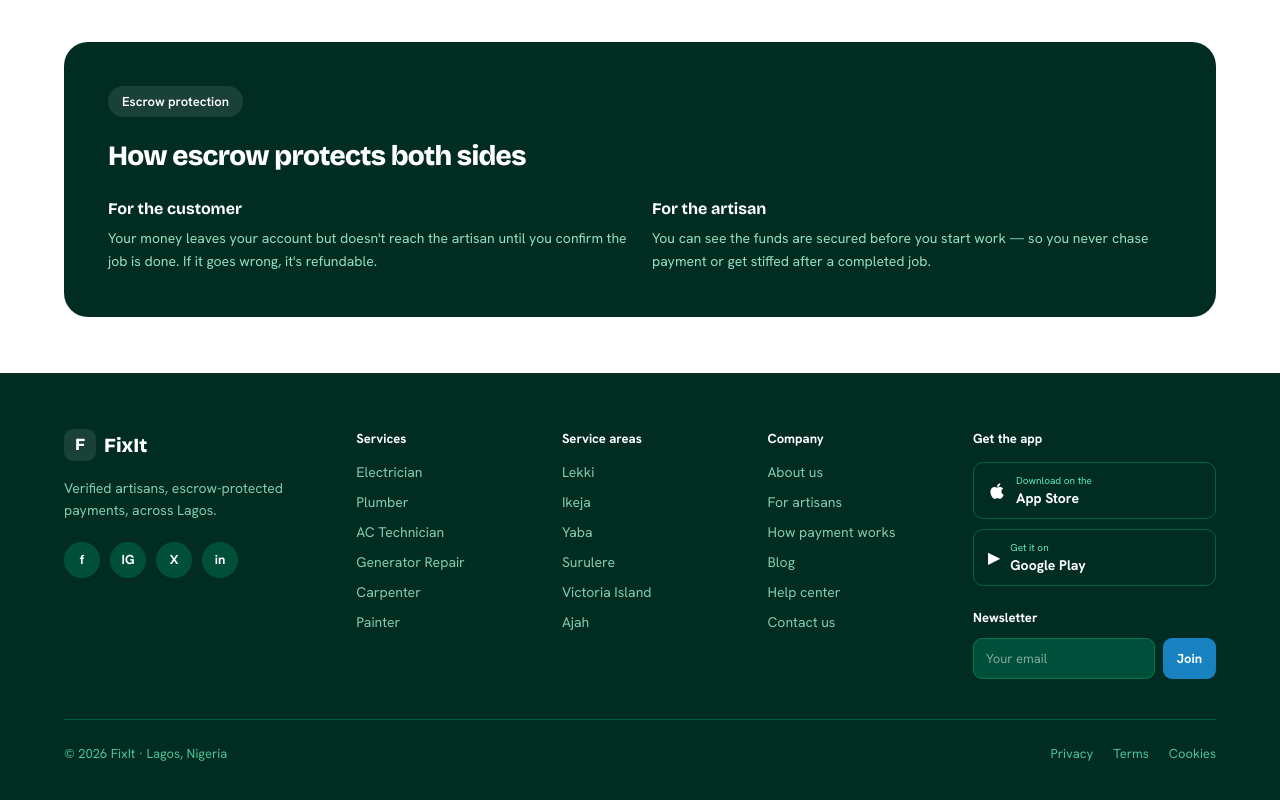
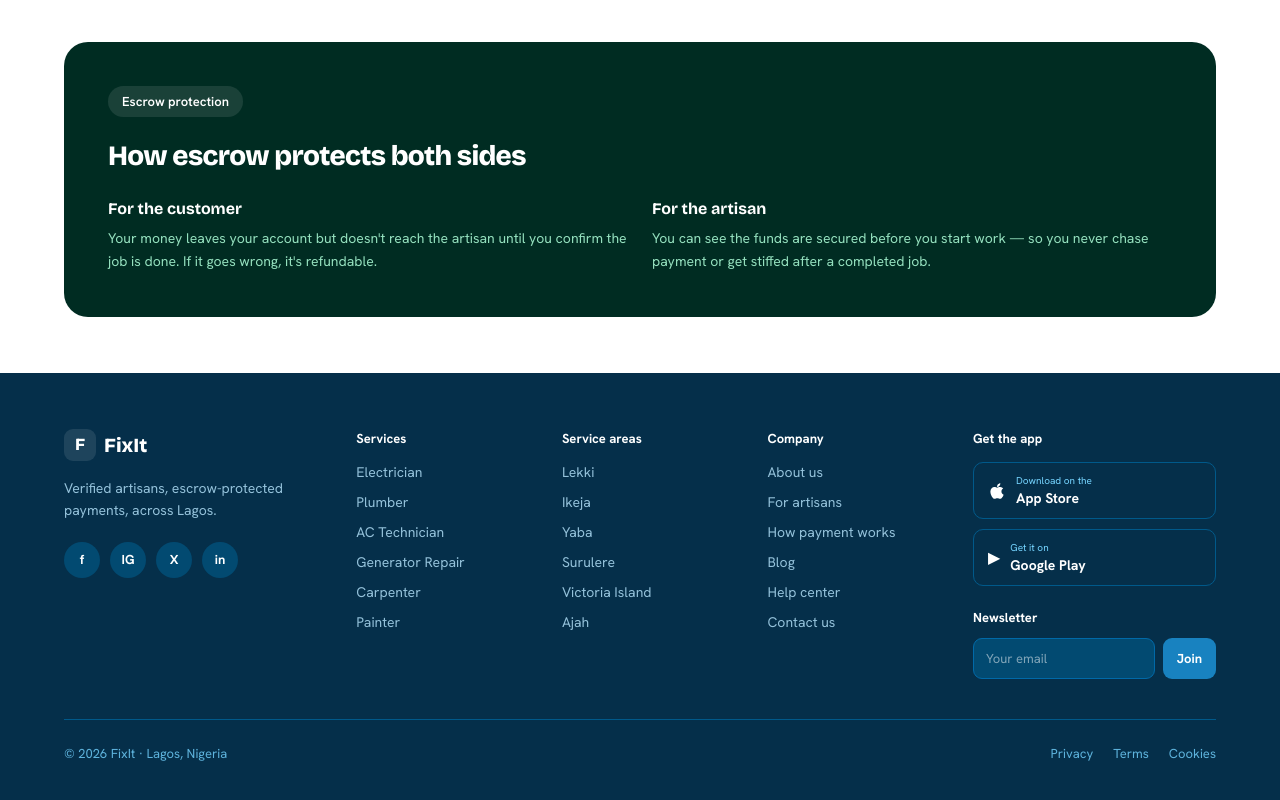
Before and after one commit to samuel12-dot/FixIt, a Next.js app in the folder frontend/: page /how-it-works in a window 1280 px wide. Shown: the part 1713-2513 px from the top of the page. Built offline with nearby package versions, Linux system fonts and the light colour scheme; no server answers.

Commit message:
Update Footer dark background and links to blue palette
Replaces the emerald dark-navy treatment (background, borders, social
icons, newsletter input, app store badges) with the sky palette to
match the new blue brand color.

```diff
--- a/frontend/src/components/layout/Footer.tsx
+++ b/frontend/src/components/layout/Footer.tsx
@@ -33,7 +33,7 @@ export function Footer() {
   }
 
   return (
-    <footer className="bg-emerald-950 text-white">
+    <footer className="bg-sky-950 text-white">
       <Container className="py-14">
         <div className="grid grid-cols-2 gap-8 lg:grid-cols-[1.5fr_1fr_1fr_1fr_1.4fr] mb-10">
           <div className="col-span-2 lg:col-span-1">
@@ -43,7 +43,7 @@ export function Footer() {
               </span>
               <span className="font-display text-[20px] font-extrabold">FixIt</span>
             </div>
-            <p className="text-sm text-emerald-200/80 leading-relaxed max-w-[220px] mb-5">
+            <p className="text-sm text-sky-200/80 leading-relaxed max-w-[220px] mb-5">
               Verified artisans, escrow-protected payments, across Lagos.
             </p>
             <div className="flex gap-2.5">
@@ -51,7 +51,7 @@ export function Footer() {
                 <button
                   key={s.name}
                   aria-label={s.name}
-                  className="flex h-9 w-9 items-center justify-center rounded-full bg-emerald-900 text-[13px] font-bold text-white hover:bg-emerald-800"
+                  className="flex h-9 w-9 items-center justify-center rounded-full bg-sky-900 text-[13px] font-bold text-white hover:bg-sky-800"
                 >
                   {s.label}
                 </button>
@@ -61,7 +61,7 @@ export function Footer() {
 
           <div>
             <div className="text-[13px] font-bold mb-3.5">Services</div>
-            <div className="flex flex-col gap-2.5 text-sm text-emerald-200/80">
+            <div className="flex flex-col gap-2.5 text-sm text-sky-200/80">
               {CATEGORY_LIST.map((c) => (
                 <Link key={c.slug} href={`/search?category=${c.slug}`} className="hover:text-white">
                   {c.label}
@@ -72,7 +72,7 @@ export function Footer() {
 
           <div>
             <div className="text-[13px] font-bold mb-3.5">Service areas</div>
-            <div className="flex flex-col gap-2.5 text-sm text-emerald-200/80">
+            <div className="flex flex-col gap-2.5 text-sm text-sky-200/80">
               {LAGOS_AREAS.map((a) => (
                 <Link key={a} href={`/search?area=${a}`} className="hover:text-white">
                   {a}
@@ -83,7 +83,7 @@ export function Footer() {
 
           <div>
             <div className="text-[13px] font-bold mb-3.5">Company</div>
-            <div className="flex flex-col gap-2.5 text-sm text-emerald-200/80">
+            <div className="flex flex-col gap-2.5 text-sm text-sky-200/80">
               <Link href="/about" className="hover:text-white">
                 About us
               </Link>
@@ -108,19 +108,19 @@ export function Footer() {
           <div>
             <div className="text-[13px] font-bold mb-3.5">Get the app</div>
             <div className="flex flex-col gap-2.5 mb-5.5">
-              <button className="flex items-center gap-2.5 rounded-[10px] border border-emerald-800 px-3.5 py-2.5 text-left hover:border-emerald-600">
+              <button className="flex items-center gap-2.5 rounded-[10px] border border-sky-800 px-3.5 py-2.5 text-left hover:border-sky-600">
                 <svg viewBox="0 0 384 512" className="h-4.5 w-4.5 fill-white" aria-hidden="true">
                   <path d="M318.7 268.7c-.2-36.7 16.4-64.4 50-84.8-18.8-26.9-47.2-41.7-84.7-44.6-35.5-2.8-74.3 20.7-88.5 20.7-15 0-49.4-19.7-76.4-19.7C63.3 141 4 184.8 4 273.5q0 39.3 14.4 81.2c12.8 36.7 59 126.7 107.2 125.2 25.2-.6 43-17.9 75.8-17.9 31.8 0 48.3 17.9 76.4 17.9 48.6-.7 90.4-82.5 102.6-119.3-65.2-30.7-61.7-90-61.7-91.9zm-56.6-164.2c27.3-32.4 24.8-61.9 24-72.5-24.1 1.4-52 16.4-67.9 34.9-17.5 19.8-27.8 44.3-25.6 71.9 26.1 2 49.9-11.4 69.5-34.3z"/>
                 </svg>
                 <span>
-                  <span className="block text-[10px] text-emerald-300">Download on the</span>
+                  <span className="block text-[10px] text-sky-300">Download on the</span>
                   <span className="block text-sm font-bold text-white">App Store</span>
                 </span>
               </button>
-              <button className="flex items-center gap-2.5 rounded-[10px] border border-emerald-800 px-3.5 py-2.5 text-left hover:border-emerald-600">
+              <button className="flex items-center gap-2.5 rounded-[10px] border border-sky-800 px-3.5 py-2.5 text-left hover:border-sky-600">
                 <span className="text-base">▶</span>
                 <span>
-                  <span className="block text-[10px] text-emerald-300">Get it on</span>
+                  <span className="block text-[10px] text-sky-300">Get it on</span>
                   <span className="block text-sm font-bold text-white">Google Play</span>
                 </span>
               </button>
@@ -128,7 +128,7 @@ export function Footer() {
 
             <div className="text-[13px] font-bold mb-2.5">Newsletter</div>
             {sent ? (
-              <div className="text-[13px] text-emerald-300 flex items-center gap-1.5">
+              <div className="text-[13px] text-sky-300 flex items-center gap-1.5">
                 ✓ You&apos;re subscribed. Welcome!
               </div>
             ) : (
@@ -138,8 +138,8 @@ export function Footer() {
                     value={email}
                     onChange={(e) => setEmail(e.target.value)}
                     placeholder="Your email"
-                    className={`min-w-0 flex-1 rounded-[9px] border bg-emerald-900 px-3 py-2.5 text-[13px] text-white outline-none ${
-                      err ? "border-red-400" : "border-emerald-700"
+                    className={`min-w-0 flex-1 rounded-[9px] border bg-sky-900 px-3 py-2.5 text-[13px] text-white outline-none ${
+                      err ? "border-red-400" : "border-sky-700"
                     }`}
                   />
                   <button
@@ -155,7 +155,7 @@ export function Footer() {
           </div>
         </div>
 
-        <div className="flex flex-wrap items-center justify-between gap-4 border-t border-emerald-800 pt-6 text-[13px] text-emerald-300/80">
+        <div className="flex flex-wrap items-center justify-between gap-4 border-t border-sky-800 pt-6 text-[13px] text-sky-300/80">
           <span>© 2026 FixIt · Lagos, Nigeria</span>
           <div className="flex gap-5">
             <span className="cursor-pointer hover:text-white">Privacy</span>
```
